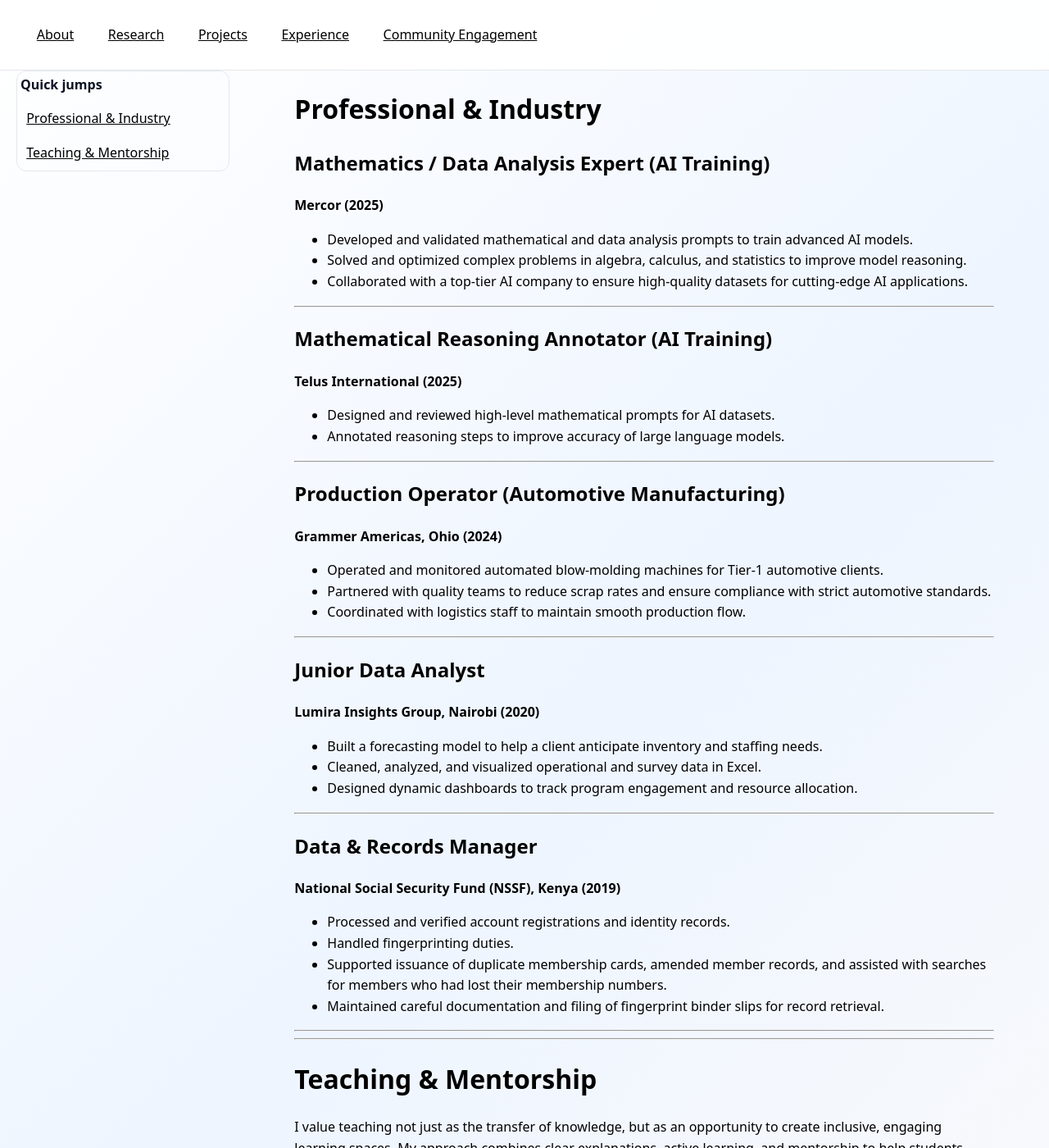
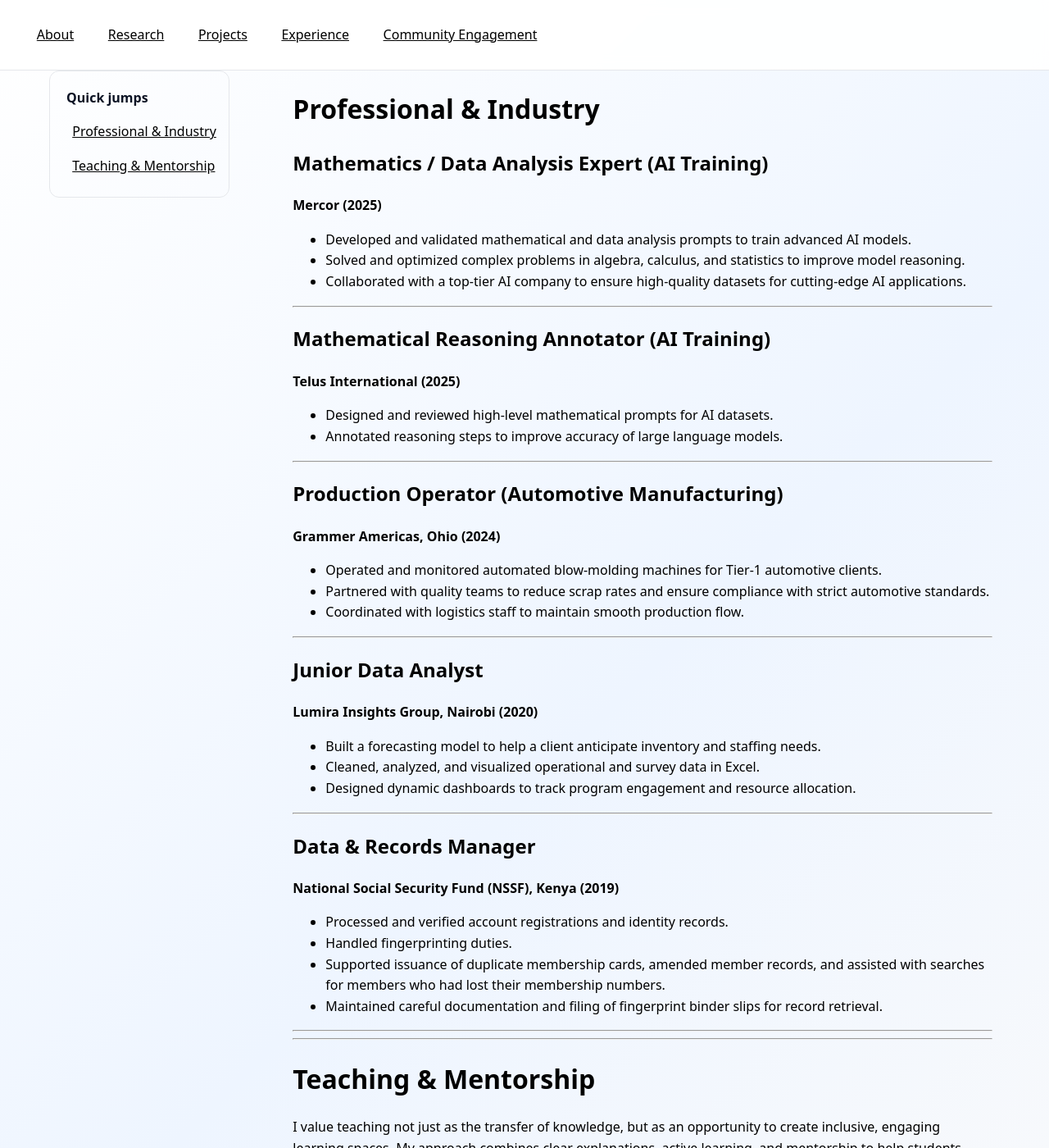
Before and after one commit to SARAH-GAKII/sarah-gakii.github.io, a Jekyll site: the page built from experience.md, in a window 1280 px wide and 1400 px high. Shown: the whole window at 82% size. Built offline with Jekyll 4.4.1, drawn with Linux system fonts in a browser that asks for light colours.

Commit message:
Update style.css

```diff
--- a/assets/style.css
+++ b/assets/style.css
@@ -1,13 +1,12 @@
 <style>
 /* --- Design tokens (easy theme editing) --- */
 :root{
-  /* Light theme palette */
-  --bg: #f7f9fc;           /* page background */
-  --panel: #ffffff;        /* card background */
-  --text: #0f172a;         /* main text (slate-900) */
-  --muted: #475569;        /* secondary text */
-  --brand: #16a34a;        /* green accent (buttons/links) */
-  --accent: #7c3aed;       /* purple accent (optional) */
+  --bg: #f7f9fc;          /* page background */
+  --panel: #ffffff;       /* card background */
+  --text: #0f172a;        /* main text */
+  --muted: #475569;       /* secondary text */
+  --brand: #16a34a;       /* green accent */
+  --accent: #7c3aed;      /* purple accent */
   --header-h: 64px;
   --radius: 18px;
   --shadow: 0 8px 24px rgba(2, 6, 23, .08);
@@ -18,7 +17,6 @@
 *, *::before, *::after { box-sizing: border-box; }
 html, body { height: 100%; }
 
-    /* Body background: light gradient or solid */
 body{
   margin: 0;
   font-family: ui-sans-serif, system-ui, -apple-system, Segoe UI, Roboto, Ubuntu, Cantarell,
@@ -27,6 +25,7 @@
   color: var(--text);
   line-height: 1.6;
 }
+
 a { color: inherit; text-decoration: none; }
 img { max-width: 100%; display: block; }
 
@@ -34,202 +33,132 @@
 .tag { display: inline-block; padding:.25rem .6rem; border:1px solid #2b2f3b; border-radius:999px; color: var(--muted); font-size:.85rem }
 
 /* --- Header --- */
-    header{ position: sticky; top:0; z-index:50; background: rgba(255,255,255,.9); backdrop-filter: blur(8px); border-bottom: 1px solid #e5e7eb; }
-    /* push page content below the fixed header */
-    main.container{ padding-top: var(--header-h); }
-    .nav { display:flex; align-items:center; justify-content:flex-start; gap: 2rem; padding: .85rem 1rem; }
-    .brand { font-weight: 700; letter-spacing:.3px; }
-    .brand b { color: var(--brand); }
-    nav ul { display:flex; gap:1rem; list-style:none; padding:0; margin-left: 1rem;; }
-    nav a { color: var(--muted); padding:.5rem .8rem; border-radius:10px; }
-    nav a:hover{ background:#eef2ff; color:#111827; border-radius:10px; }
-    main { padding-top: 4rem; }
+header{
+  position: sticky; top:0; z-index:50;
+  background: rgba(255,255,255,.9);
+  backdrop-filter: blur(8px);
+  border-bottom: 1px solid #e5e7eb;
+}
+main.container{ padding-top: var(--header-h); } /* ensure content isn't covered */
 
-    /* Cards */
-    .card{  background: var(--panel);  border: 1px solid #e5e7eb;  border-radius: var(--radius);  box-shadow: var(--shadow);}
+.nav{ display:flex; align-items:center; justify-content:flex-start; gap: 2rem; padding:.85rem 1rem; }
+.brand{ font-weight: 700; letter-spacing:.3px; }
+.brand b{ color: var(--brand); }
+nav ul{ display:flex; gap:1rem; list-style:none; padding:0; margin-left:1rem; }
+nav a{ color: var(--muted); padding:.5rem .8rem; border-radius:10px; }
+nav a:hover{ background:#eef2ff; color:#111827; }
+
+/* --- Cards --- */
+.card{ background: var(--panel); border:1px solid #e5e7eb; border-radius: var(--radius); box-shadow: var(--shadow); }
 .meta{ color: var(--muted); }
 
-    /* --- Hero layout --- */
-    .hero { display: grid;  gap: 2rem;  grid-template-columns: minmax(160px, 24%) 1fr; align-items: start; padding: 3.5rem 0 2.5rem; min-height: clamp(520px, 60vh, 720px); }
+/* --- Hero (kept for other pages that use it) --- */
+.hero{ display:grid; gap:2rem; grid-template-columns: minmax(160px,24%) 1fr; align-items:start; padding:3.5rem 0 2.5rem; min-height: clamp(520px,60vh,720px); }
+.hero .intro{ padding:2rem; }
+.eyebrow{ color: var(--brand); letter-spacing:.12em; font-size:.85rem; text-transform:uppercase; display:block; margin-bottom:.6rem; }
+.title{ font-size: clamp(1.8rem, 1rem + 2.2vw, 2.6rem); margin:0 0 .5rem; line-height:1.15; }
+.title .accent{ color: var(--accent); }
+.lead{ color: var(--muted); max-width:none; }
+.cta{ margin-top:1.25rem; display:flex; gap:.8rem; flex-wrap:wrap; }
 
-    /* --- Text area inside hero --- */
-    .hero .intro { padding: 2rem; /* inner padding around the text box only */ }
-
-    .eyebrow { color: var(--brand); letter-spacing: .12em; font-size:.85rem; text-transform: uppercase; display:block; margin-bottom:.6rem }
-
-    /* --- Title adjustments --- */
-    .title { font-size: clamp(1.8rem, 1rem + 2.2vw, 2.6rem); margin: 0 0 .5rem; line-height:1.15;}
-    .title .accent { color: var(--accent); }
-
-    /* --- Lead text --- */
-    .lead { color: var(--muted); max-width: none; }
-    .cta { margin-top: 1.25rem; display:flex; gap:.8rem; flex-wrap:wrap; }
-
-    /* Buttons */
+/* --- Buttons --- */
 .btn{ display:inline-flex; align-items:center; gap:.5rem; padding:.75rem 1rem; border-radius:12px; font-weight:600; }
-    .btn.primary{ background: var(--brand); color:#fff; border: none; }
+.btn.primary{ background: var(--brand); color:#fff; border:none; }
 .btn.primary:hover{ filter: brightness(.96); }
 .btn.ghost{ border:1px solid #e5e7eb; color:#0f172a; }
 .btn.ghost:hover{ background:#f1f5f9; }
 
-    /* Portarit */
-    .portrait { display: flex; justify-content: center; margin: 0 auto; }
-    .portrait{ place-self: start; }
+/* --- Portrait --- */
+.portrait{ display:flex; justify-content:center; margin:0 auto; place-self:start; }
 .portrait img{
-    /* Grows/shrinks with screen size: min 160px, typical ~22vw, max 320px */
   width: clamp(160px, 22vw, 260px);
   height: clamp(160px, 22vw, 260px);
   border-radius: 50%;
   object-fit: cover;
-      border: 3px solid #e2e8f0;        /* soft neutral ring */
+  border: 3px solid #e2e8f0;
   box-shadow: var(--shadow);
   display:block; margin:0 auto;
 }
-
-    /* On small screens, make it a bit smaller */
 @media (max-width: 900px){
-      .hero{ grid-template-columns: 1fr; min-height: unset; }
-      .portrait{ place-self: center; }
+  .hero{ grid-template-columns:1fr; min-height:unset; }
+  .portrait{ place-self:center; }
   .portrait img{ width: clamp(120px, 32vw, 180px); height: clamp(120px, 32vw, 180px); }
 }
 
-
-
-    /* --- Sections --- */
-    section { padding: 2.5rem 0; }
-    section h2 { font-size: clamp(1.3rem, 1rem + 1.2vw, 2rem); margin:0 0 1rem; }
-    .grid { display:grid; gap:1rem; }
-    .grid.cards { grid-template-columns: repeat(auto-fit, minmax(260px, 1fr)); }
-    .card .body { padding: 1.1rem; }
-    .card h3 { margin:.2rem 0 .35rem; font-size:1.05rem }
-    .meta { color: var(--muted); font-size:.9rem }
-    .card a.more { display:inline-flex; gap:.35rem; align-items:center; margin-top:.6rem; color: var(--brand); font-weight:600 }
-    .split { display:grid; gap:1rem; grid-template-columns: 1fr 1fr; }
+/* --- Sections & grids --- */
+section{ padding:2.5rem 0; }
+section h2{ font-size: clamp(1.3rem, 1rem + 1.2vw, 2rem); margin:0 0 1rem; }
+.grid{ display:grid; gap:1rem; }
+.grid.cards{ grid-template-columns: repeat(auto-fit, minmax(260px, 1fr)); }
+.card .body{ padding:1.1rem; }
+.card h3{ margin:.2rem 0 .35rem; font-size:1.05rem; }
+.meta{ color: var(--muted); font-size:.9rem; }
+.split{ display:grid; gap:1rem; grid-template-columns: 1fr 1fr; }
 
 /* --- Footer --- */
-    footer { border-top:1px solid #e5e7eb; padding: 2rem 0 4rem; color: var(--muted); font-size:.95rem; text-align: center; background: #f9fafb; }
-    .footer-icons{display:flex; gap:.75rem; justify-content:center; align-items:center; margin-bottom:.5rem; }
-    .footer-icons a{ display:inline-flex; padding:.5rem; border-radius:12px; }
-    .footer-icons a:hover{ background:#eef2ff; }
-    .footer-icons svg{width:24px; height:24px; fill:currentColor; stroke: none; stroke-width:1.6; }
-    .footer-icons a:hover svg{ color: var(--accent); }
-    .footer-icons a[aria-label="GitHub"] svg{ fill: var(--brand); stroke: none; }
-    .footer-icons a[aria-label="GitHub"]:hover svg{ fill: var(--accent); }
+footer{ border-top:1px solid #e5e7eb; padding:2rem 0 4rem; color:var(--muted); font-size:.95rem; text-align:center; background:#f9fafb; }
 
+/* Footer icons (simple, works for Email/LinkedIn/GitHub) */
+.footer-icons{ display:flex; gap:.75rem; justify-content:center; align-items:center; margin-bottom:.5rem; }
+.footer-icons a{ display:inline-flex; padding:.5rem; border-radius:12px; color: var(--brand); }
+.footer-icons a:hover{ background:#eef2ff; color: var(--accent); }
+.footer-icons svg{ width:24px; height:24px; display:block; }
 
 /* --- Utilities --- */
-    .spacer { height: .25rem }
-    .hide { display:none }
+.spacer{ height:.25rem; }
+.hide{ display:none; }
 
-    /* --- Two-column page shell for long pages (sticky sidebar) --- */
-    .page-shell{ display: grid; grid-template-columns: 280px 1fr; column-gap: .75rem; row-gap: 1.5rem; }
-    .sidebar{ position: sticky; top: 72px; align-self: start; background: var(--panel); border: 1px solid #e5e7eb; border-radius: 12px; padding-right: .5rem ;}
-    .sidebar h2{ font-size: 1rem; margin: .25rem .25rem .5rem; color: #0b1324;}
-    .sidebar a{ display: block; padding: .5rem .7rem; border-radius: 8px; color: var(--muted);}
-    .sidebar a:hover{ background: #eef2ff; color: #111827;}
-
-    [id]{ scroll-margin-top: 84px;}
-
-
-    @media (max-width: 900px){
-  .about-shell{grid-template-columns: 1fr; }
-  .about-shell .sidebar{position: static; }
-}
-@media (min-width: 1200px){ .page-shell .content { max-width: 95ch; } }
-    @media (max-width: 900px){
-      .page-shell{ grid-template-columns: 1fr; }
-      .sidebar{ position: static; margin-bottom: 1rem; }
-      .page-shell .content{ max-width: 100%; padding-inline: 1rem; }
+/* --- Two-column page shell (sticky sidebar) --- */
+.page-shell{
+  display:grid;
+  grid-template-columns: 280px minmax(0, 1fr);
+  column-gap: .5rem;       /* tighter gap */
+  row-gap: 1.25rem;
 }
 
-/* Desktop/tablet: pull the LEFT sidebar closer to the content
-   without moving the content column */
-@media (min-width: 900px){
-  .page-shell{
-    grid-template-columns: 280px minmax(0, 1fr);
-    column-gap: .75rem;          /* tighten space BETWEEN columns */
+.sidebar{
+  position: sticky; top:72px; align-self:start;
+  background: var(--panel);
+  border:1px solid #e5e7eb; border-radius:12px;
+  padding: 1rem .25rem 1rem 1rem; /* trim right padding so it sits closer */
+  justify-self: end;              /* snap to the RIGHT edge of its column */
 }
-  .sidebar{
-    margin-left: 1.25rem;         /* shifts the sidebar RIGHT */
-    padding-right: .25rem;        /* tiny trim so it sits closer */
+.sidebar h2{ font-size:1rem; margin:.25rem .25rem .5rem; color:#0b1324; }
+.sidebar a{ display:block; padding:.5rem .7rem; border-radius:8px; color:var(--muted); }
+.sidebar a:hover{ background:#eef2ff; color:#111827; }
+
+/* Anchor offset (for sticky header) */
+[id]{ scroll-margin-top: 84px; }
+
+/* --- Global link styling --- */
+a{
+  color: var(--brand);
+  text-decoration: underline;
+  font-weight: 500;
 }
+a:hover{
+  color: var(--accent);
+  text-decoration: none;
 }
 
-    /* About layout: 1/4 sidebar (sticky) + 3/4 content */
-.about-shell{
-  display: grid;
-  grid-template-columns: 1fr 3fr;   /* 25% / 75% split */
-  gap: 2rem;
-  align-items: start;
-  padding: 3rem 0 2rem;
+/* --- Readable width & gutters --- */
+.prose{ max-width:none; padding-inline:0; } /* neutral default */
+
+/* Simple pages (no .page-shell grid): limit each top-level block */
+.prose > :not(.page-shell){
+  max-width: 95ch;
+  margin-inline: auto;
+  padding-inline: 1rem;
 }
-
-.about-shell .sidebar{
-  position: sticky;
-  top: 72px;
-  align-self: start;
-  background: var(--panel);
-  border: 1px solid #e5e7eb;
-  border-radius: 12px;
-  padding: 1rem;
-}
-
-.about-shell .sidebar .portrait img{
-  width: 100%;
-  max-width: 220px;
-  height: auto;
-  border-radius: 50%;
-  border: 3px solid #e2e8f0;
-  box-shadow: var(--shadow);
-  margin: 0 auto;
-}
-
-
-/* --- Global link styling --- */
-a {
-  color: var(--brand);            /* green accent for all links */
-  text-decoration: underline;     /* make links visibly different */
-  font-weight: 500;               /* slightly bolder */
-}
-
-a:hover {
-  color: var(--accent);           /* purple on hover */
-  text-decoration: none;          /* cleaner hover effect */
-}
-
-/* ---- Global readable width & gutters (refined) ---- */
-/* Neutral default: don't constrain entire pages by default */
-.prose{
-  max-width: none;
-  padding-inline: 0;
-}
-
-/* Simple pages (no .page-shell grid): limit each top-level section/block */
-.prose > :not(.page-shell){
-  max-width: 95ch;           /* comfy line length like Community page */
-  margin-inline: auto;       /* center the block */
-  padding-inline: 1rem;      /* inner left/right gutters */
-}
-
 @media (max-width: 480px){
   .prose > :not(.page-shell){ padding-inline: 1.25rem; }
 }
 
-/* Two-column pages: constrain ONLY the right content column */
-.page-shell{
-  grid-template-columns: 280px minmax(0, 1fr);  /* keep sidebar fixed */
-  column-gap: .75rem; row-gap: 1rem;
-}
-
+/* Constrain ONLY the right content column on two-column pages */
 .page-shell .content{
-  max-width: 95ch;           /* same readable width as single-column pages */
-  margin-inline: auto;       /* center within its column */
-  padding-inline: .5rem;     /* gentle inner gutter so text never hugs the edge */
-}
-
-/* Add a tiny outer breathing room so the sidebar never feels flush */
-@media (min-width: 901px){
-  .container{ width: min(100% - 2.5rem, var(--maxw)); } /* site gutter ~1.25rem/side */
+  max-width: 95ch;
+  margin-inline: auto;
+  padding-inline: .5rem;
 }
 
 /* Single-column pages that should match right-column width */
@@ -239,5 +168,15 @@
   padding-inline: .5rem;
 }
 
+/* --- Responsive: stack columns on small screens --- */
+@media (max-width: 900px){
+  .page-shell{ grid-template-columns:1fr; }
+  .sidebar{ position: static; margin-bottom:1rem; }
+  .page-shell .content{ max-width:100%; padding-inline: 1rem; }
+}
 
+/* Keep a readable width on very large screens */
+@media (min-width: 1200px){
+  .page-shell .content{ max-width: 95ch; }
+}
 </style>
```
Lines whose indentation alone changed are shown as unchanged.
